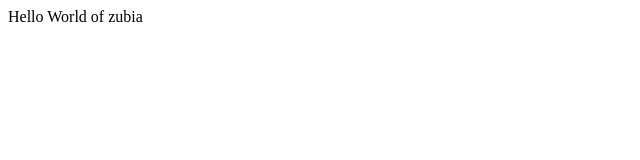
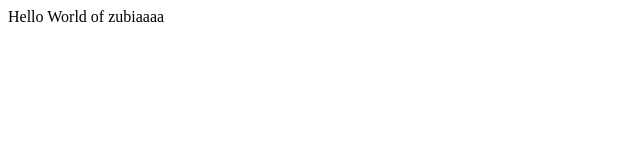
Before and after one commit to zubianaeem17/bootcamp1, a plain HTML site: page index.html in a window 1280 px wide. Shown: the full height of the page, 0-640 px from the left. Drawn offline with Linux system fonts and the light colour scheme.

Commit message:
updated name in index.html

```diff
--- a/index.html
+++ b/index.html
@@ -6,7 +6,7 @@
     <title>Document</title>
 </head>
 <body>
-    Hello World of zubia
+    Hello World of zubiaaaa
 
 </body>
 </html>
```
